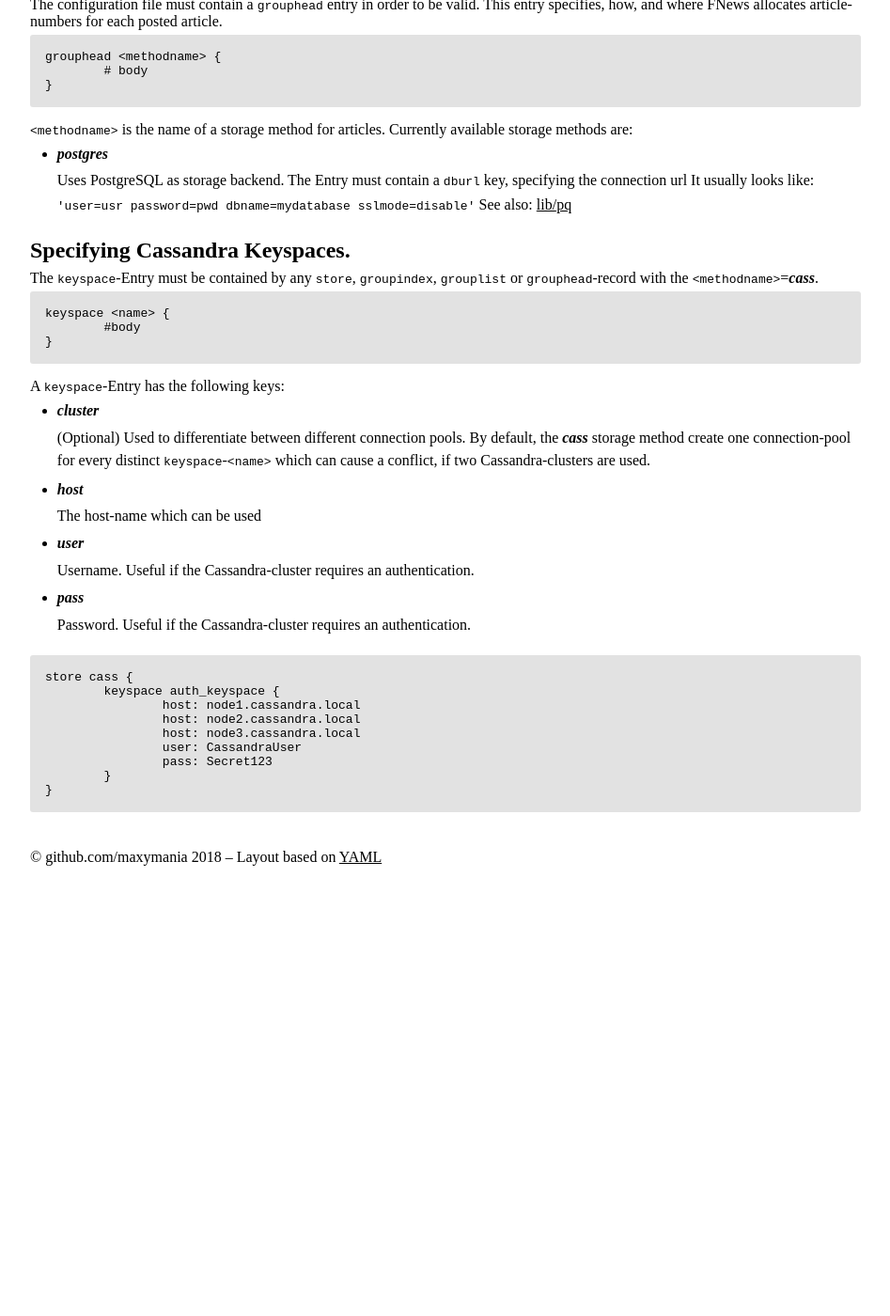
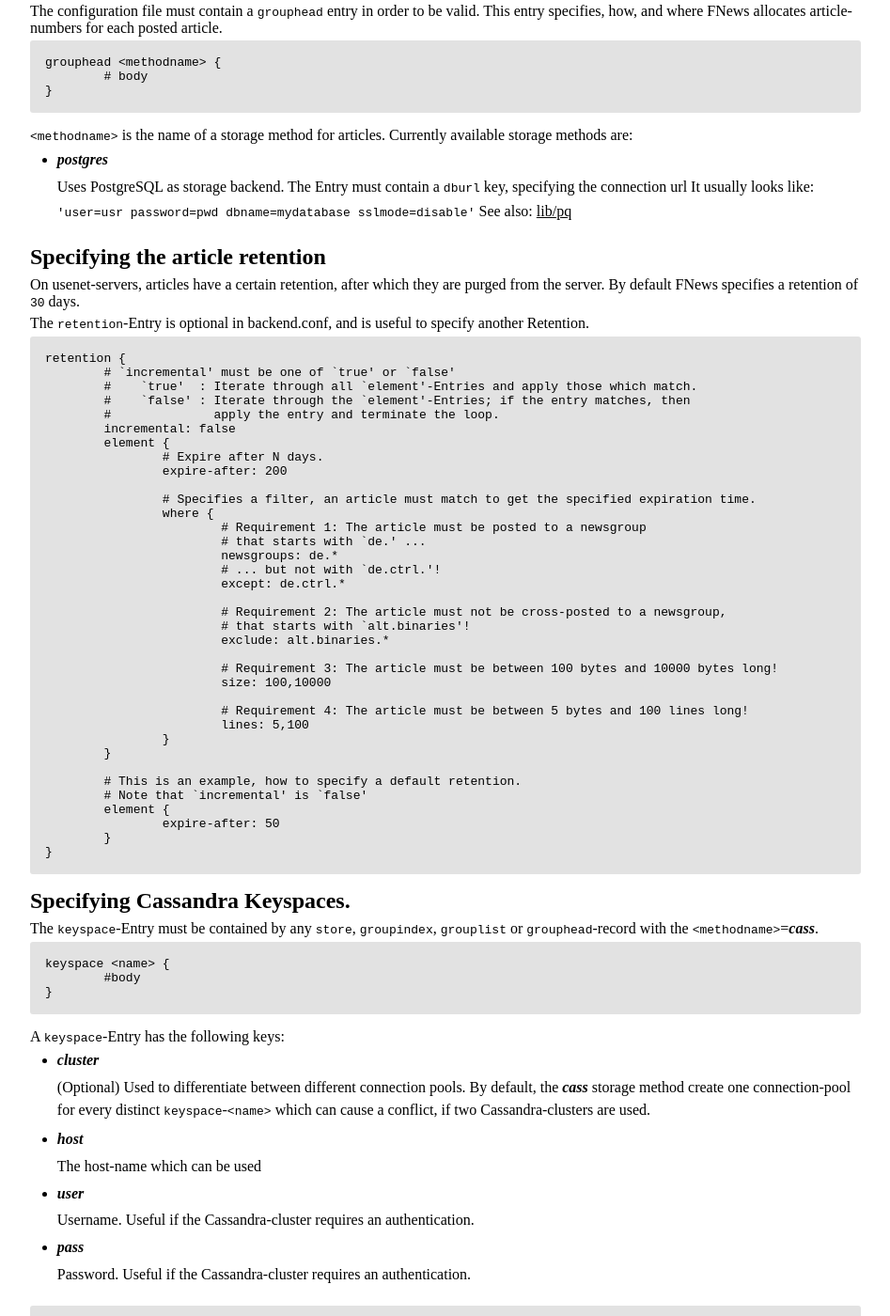
Before and after one commit to maxymania/fnews, a Jekyll site: the page built from docs/backend-doc.md, in a window 1280 px wide and 1400 px high, scrolled down 1006 px. Shown: the whole window at 94% size, without its empty margins (2-949 px from the left). Built offline with Jekyll 4.4.1, drawn with Linux system fonts in a browser that asks for light colours; Markdown is read by kramdown in place of the engine named in the settings; before the commit the page ends 1966 px from its top, so only the background shows below that.

Commit message:
Add Retention-Docs

````diff
--- a/docs/backend-doc.md
+++ b/docs/backend-doc.md
@@ -6,7 +6,7 @@ title: backend.conf
 # {{page.title}}
 Configuration of the FNews service news storage backend
 
-### The article storage
+## The article storage
 
 The configuration file must contain a `store` entry in order to be valid.
 This entry specifies, how, and where FNews stores xover, header and body of an article.
@@ -77,6 +77,51 @@ grouphead <methodname> {
   It usually looks like: `'user=usr password=pwd dbname=mydatabase sslmode=disable'`
   See also: [lib/pq](https://godoc.org/github.com/lib/pq)
 
+## Specifying the article retention
+
+On usenet-servers, articles have a certain retention, after which they are purged from the server.
+By default FNews specifies a retention of `30` days.
+
+The `retention`-Entry is optional in {{page.title}}, and is useful to specify another Retention.
+
+```
+retention {
+	# `incremental' must be one of `true' or `false'
+	#    `true'  : Iterate through all `element'-Entries and apply those which match.
+	#    `false' : Iterate through the `element'-Entries; if the entry matches, then
+	#              apply the entry and terminate the loop.
+	incremental: false
+	element {
+		# Expire after N days.
+		expire-after: 200
+
+		# Specifies a filter, an article must match to get the specified expiration time.
+		where {
+			# Requirement 1: The article must be posted to a newsgroup
+			# that starts with `de.' ...
+			newsgroups: de.*
+			# ... but not with `de.ctrl.'!
+			except: de.ctrl.*
+
+			# Requirement 2: The article must not be cross-posted to a newsgroup,
+			# that starts with `alt.binaries'!
+			exclude: alt.binaries.*
+
+			# Requirement 3: The article must be between 100 bytes and 10000 bytes long!
+			size: 100,10000
+
+			# Requirement 4: The article must be between 5 bytes and 100 lines long!
+			lines: 5,100
+		}
+	}
+
+	# This is an example, how to specify a default retention.
+	# Note that `incremental' is `false'
+	element {
+		expire-after: 50
+	}
+}
+```
 
 ## Specifying Cassandra Keyspaces.
 
````
